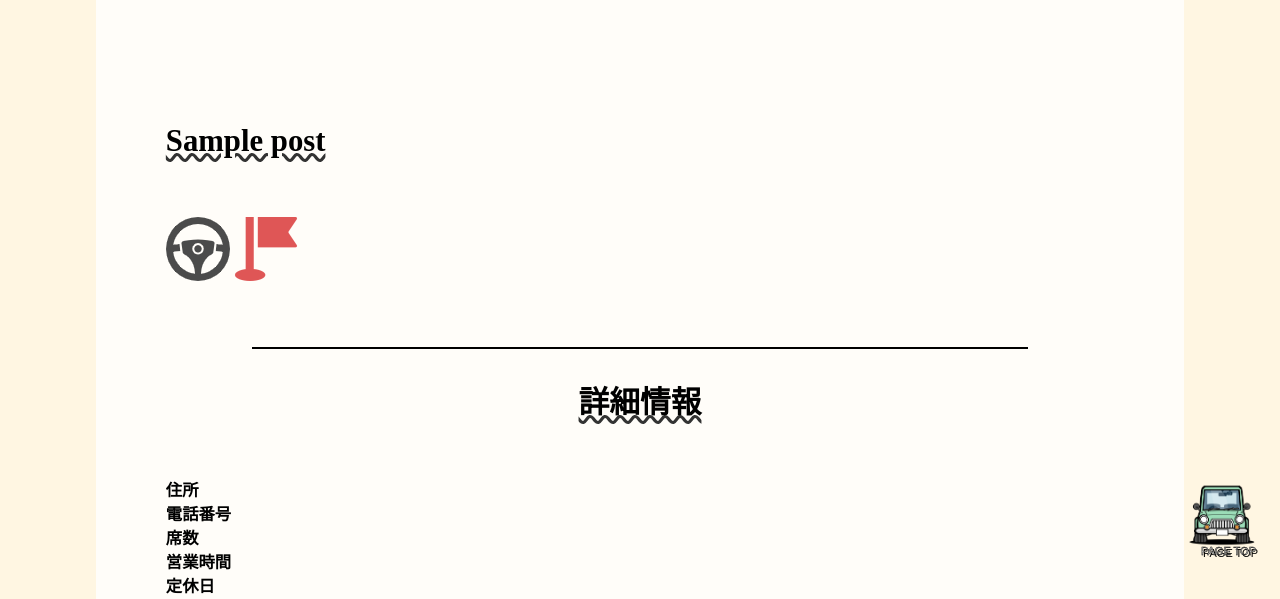
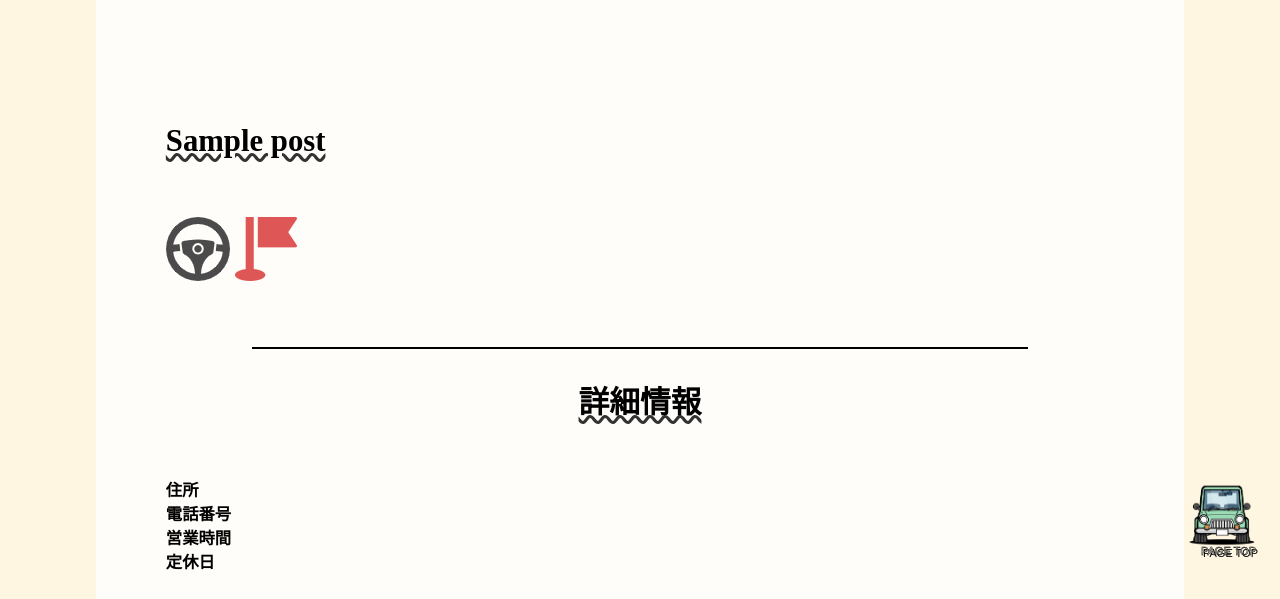
Before and after one commit to fukuchen62/naruto_dolive, a WordPress theme: template single-eat.php in a window 1280 px wide. Shown: the part 331-930 px from the top of the page. Run offline with PHP 8.4 and a stand-in for WordPress, Linux system fonts and the light colour scheme; the site name, menu and one post (Sample post) are stand-ins, and other content is empty; a map, chart or similar area stays blank; some web fonts are replaced.

Commit message:
席数のコード編集
席数のコードを編集しました

川端

```diff
--- a/single-eat.php
+++ b/single-eat.php
@@ -129,11 +129,12 @@
                             <th>電話番号</th><!-- 必須 -->
                             <td><?php the_field('tel'); ?></td>
                         </tr>
-                        <tr>
-                            <th>席数</th><!-- 必須 -->
-                            <td><?php the_field('chair'); ?></td>
-                        </tr>
-
+                        <?php if (get_field('chair')) : ?>
+                            <tr>
+                                <th>席数</th>
+                                <td><?php the_field('chair'); ?></td>
+                            </tr>
+                        <?php endif; ?>
 
 
 
```
